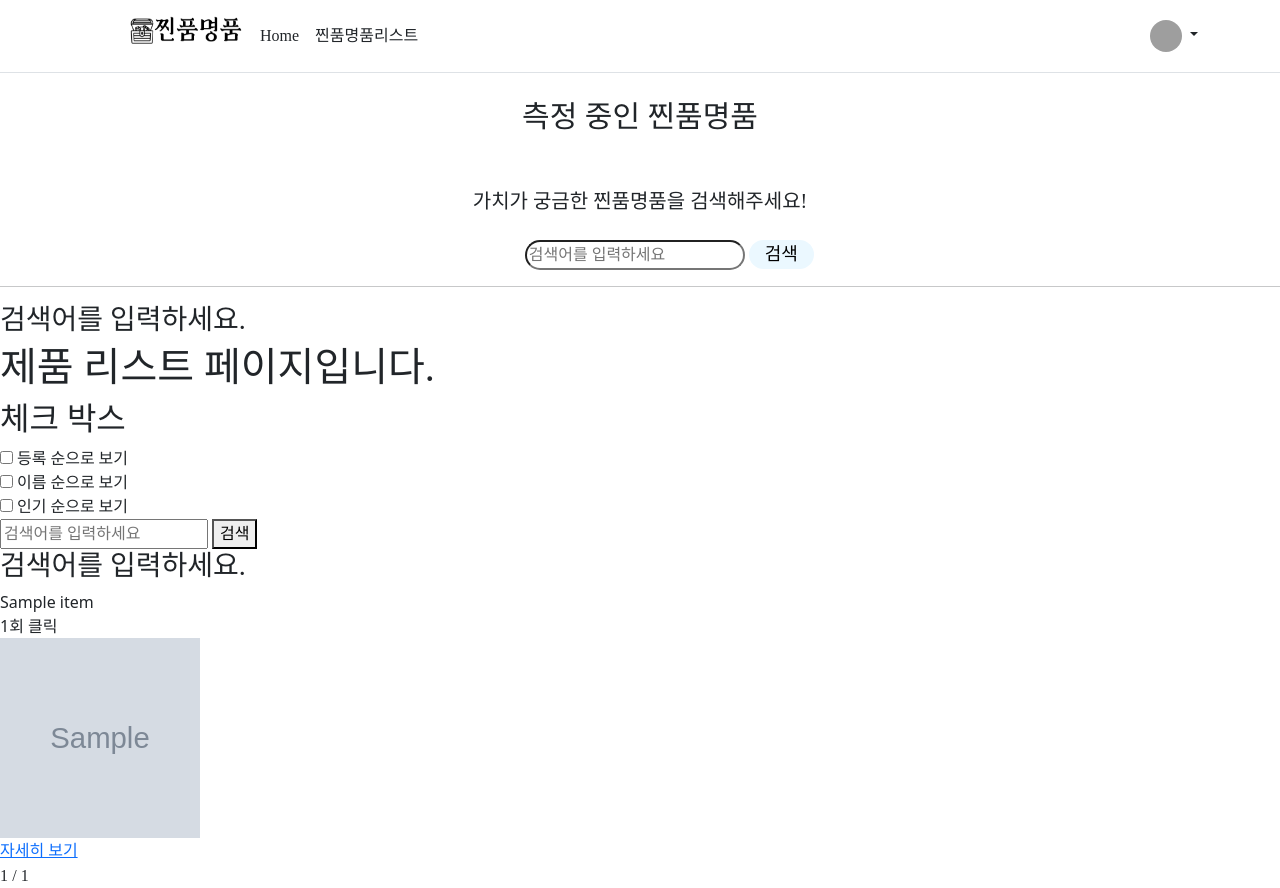
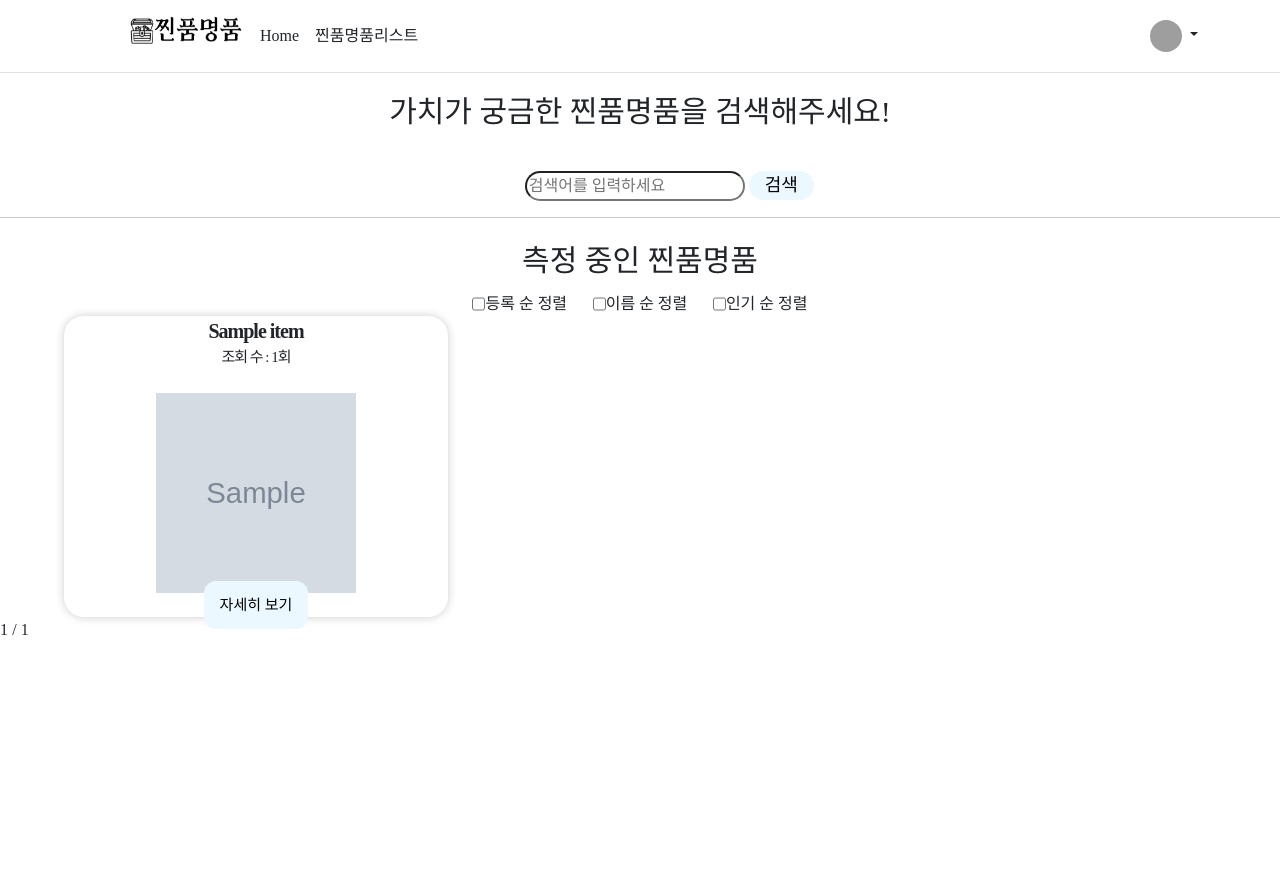
Before and after one commit to JJinPum-MyeongPum/JJinPum-MyeongPum, a Django app: page /JmApp/search/ in a window 1280 px wide. After the commit the page ends 635 px from the top, so only its background shows below. Run offline with Django 3.2, Linux system fonts and the light colour scheme; tables that the repository leaves empty hold one stand-in row (values such as "Sample post"); grey boxes marked "Sample" are stand-in pictures; some web fonts are replaced; grey boxes are pictures that could not be loaded.

Commit message:
[연희][개발] :: list page 작업 중

```diff
--- a/JmProject/JmApp/static/css/list.css
+++ b/JmProject/JmApp/static/css/list.css
@@ -7,17 +7,18 @@
 *{
     font-family: 'S-CoreDream-4Regular';
 }
+
 .title {
     display: flex;
     justify-content: center;
     margin-top: 2%;
-    margin-bottom: 4%;
     font-size: 30px;
 }
 .search_title{
     display: flex;
     justify-content: center;
-    font-size: 20px;
+    font-size: 30px;
+    margin-bottom: 1%;
 }
 
 /* 검색 input, button css */
@@ -43,5 +44,56 @@ input:focus{
     display: flex;
     justify-content: center;
     font-size: 25px;
-    /* margin-top: 3%; */
+    margin-top: 2%;
 }
+
+.content .list_body{
+    display: inline-block;
+    width: 30%;
+    text-align: center;
+    margin-left: 5%;
+    box-shadow: 0px 0px 10px rgba(0, 0, 0, 0.2);
+    border-radius: 20px;
+}
+.content .list_body span{
+    display: inline-block;
+    font-size: 15px;
+    letter-spacing: -1px;
+
+}
+#list_title{
+    display: flex;
+    justify-content: center;
+    font-size: 20px;
+}
+#count{
+    display: flex;
+    justify-content: center;
+    font-size: 15px;
+}
+#list_detail{
+    font-size: 15px;
+    background-color: hsl(202, 100%, 96%);
+    text-decoration: none;
+    border-radius: 12px;
+    padding: 1rem 1rem;
+    width: 10px;
+}
+#list_detail:link{
+    color: #000;
+}
+#list_detail:visited{
+    color: #000;
+}
+
+/* checkbox css */
+.order{
+    display: flex;
+    justify-content: center;
+    margin-top: 1%;
+}
+#orderName, #orderCount{
+    font-size: 15px;
+    margin-left: 2%;
+    vertical-align: middle;
+}
--- a/JmProject/JmApp/templates/productList.html
+++ b/JmProject/JmApp/templates/productList.html
@@ -5,56 +5,49 @@
 
 {% block content %}
 
-
-    <h1 class="title"> 측정 중인 찐품명품 </h1>
     <form action="{% url 'search' %}" method="post">
         {% csrf_token %}
             <div class="search">
                 <span class="search_title">가치가 궁금한 찐품명품을 검색해주세요!</span><br>
                 <input  id="search_item" type="text" name="search_word" placeholder="검색어를 입력하세요">
-        <button id="search_button" >검색</button>
+                <button id="search_button">검색</button>
             </div>
     </form>
 
     <hr size="3px">
 
+    <h1 class="title"> 측정 중인 찐품명품 </h1>
+    <div class="order">
+        <input type="checkbox" name="value[]" id="orderTime" value="11">
+        <label for="orderTime">등록 순 정렬</label>
+        </input>
+        <input type="checkbox" name="value[]" id="orderName" value="12">
+        <label for="orderName">이름 순 정렬</label>
+        </input>
+        <input type="checkbox" name="value[]" id="orderCount" value="13">
+            <label for="orderCount">인기 순 정렬</label>
+        </input>
+    </div>
+
     {% if search_word %}
         <!-- 검색어가 있을 때 -->
         <span class="search_result"><strong>{{search_word}}</strong>에 대한 검색 결과입니다.</span>
     {% else %}
-        <h3>검색어를 입력하세요.</h3>
-    {% endif%}
-
-<h1> 제품 리스트 페이지입니다. </h1>
-<h2>체크 박스</h2>
-<form action="{% url 'search' %}" method="post">
-    <input type="checkbox" name="value[]" id="orderTime" value="11">
-        <label for="orderTime">등록 순으로 보기</label>
-    </input><br>
-    <input type="checkbox" name="value[]" id="orderName" value="12">
-        <label for="orderName">이름 순으로 보기</label>
-    </input><br>
-    <input type="checkbox" name="value[]" id="orderCount" value="13">
-        <label for="orderCount">인기 순으로 보기</label>
-    </input><br>
-    {% csrf_token %}
-    <input type="text" name="search_word" placeholder="검색어를 입력하세요">
-    <button>검색</button>
-</form>
-{% if search_word %}
-<!-- 검색어가 있을 때 -->
-<h3>{{search_word}}에 대한 검색 결과입니다.</h3>
-{% else %}
-<h3>검색어를 입력하세요.</h3>
+        <!-- <span>검색어를 입력하세요.</span> -->
     {% endif%}
 
     {% for product in products %}
-        {{product.title}}<br>
-        {{product.clickCount}}회 클릭<br>
+    <div class="content">
+        <div class="list_body">
+            <span id="list_title"><strong>{{product.title}}</strong></span>
+            <span id="count">조회 수 : {{product.clickCount}}회</span><br>
             <img src="{{product.image.url}}" width="200" height="200" ><br>
-        <a href="{% url 'detail' product.id %}">
+            <a href="{% url 'detail' product.id %}" id="list_detail">
                 자세히 보기
             </a><br>
+        </div>
+    </div>
+
     {% endfor %}
 
 
--- a/JmProject/JmApp/views.py
+++ b/JmProject/JmApp/views.py
@@ -89,7 +89,7 @@ def search(request):
         products=Item.objects.all().order_by('title')
     if '13' in orderValue:
         products=Item.objects.all().order_by('-clickCount')
-    paginator = Paginator(products, 3)
+    paginator = Paginator(products, 8)
 
     page_number = request.GET.get('page')
     page = paginator.get_page(page_number)
```
Lines whose indentation alone changed are shown as unchanged.
